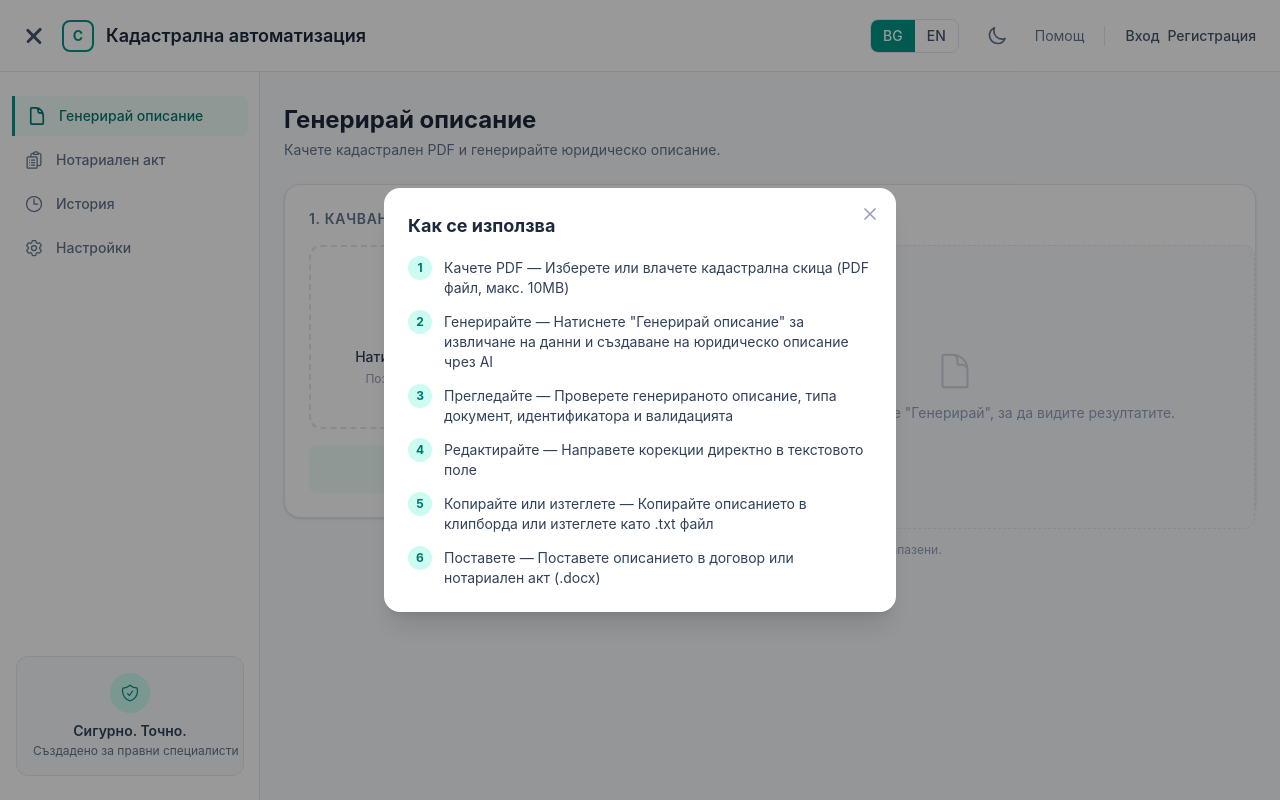
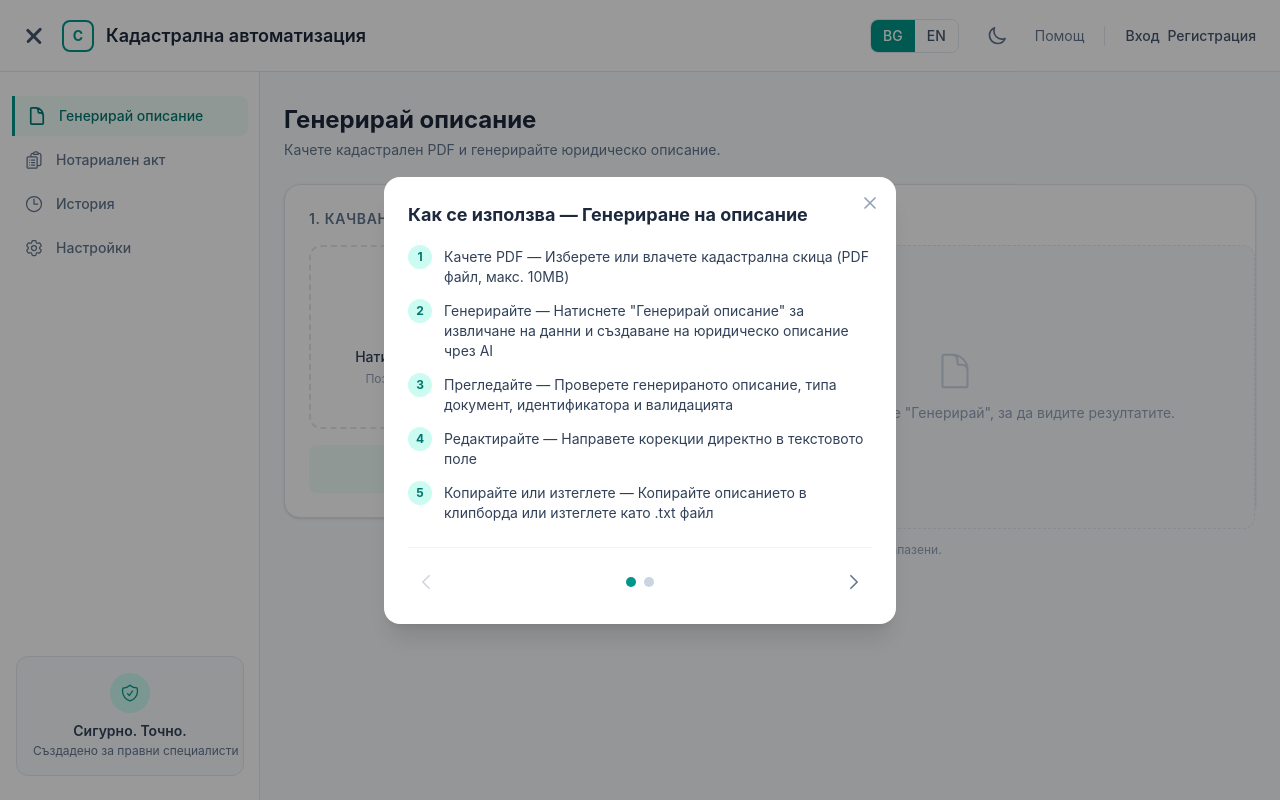
Before and after one commit to Misho-1019/Cadastral-Doc-Automation, a React (Vite) app in the folder frontend/: page / in a window 1280 px wide. Both pictures are taken after a click on the button "Помощ". Built offline with nearby package versions, Linux system fonts and the light colour scheme; no server answers.

Commit message:
Multi-page help modal with notarial act guide

```diff
--- a/frontend/src/components/HelpModal.jsx
+++ b/frontend/src/components/HelpModal.jsx
@@ -1,7 +1,53 @@
-import { useEffect, useRef, useCallback } from "react";
+import { useEffect, useRef, useCallback, useState } from "react";
 import { t } from "../i18n.js";
 
+const pages = {
+  bg: [
+    {
+      title: "Генериране на описание",
+      steps: [
+        "Качете PDF — Изберете или влачете кадастрална скица (PDF файл, макс. 10MB)",
+        "Генерирайте — Натиснете \"Генерирай описание\" за извличане на данни и създаване на юридическо описание чрез AI",
+        "Прегледайте — Проверете генерираното описание, типа документ, идентификатора и валидацията",
+        "Редактирайте — Направете корекции директно в текстовото поле",
+        "Копирайте или изтеглете — Копирайте описанието в клипборда или изтеглете като .txt файл",
+      ],
+    },
+    {
+      title: "Нотариален акт",
+      steps: [
+        "Отворете страница \"Нотариален акт\" — Изберете я от страничното меню",
+        "Качете PDF — Качете кадастрална скица и генерирайте юридическото описание чрез AI",
+        "Попълнете данни — Въведете информация за нотариус, продавач, купувач, цена, банкова сметка, данъчна оценка и предишен нотариален акт",
+        "Изтеглете .docx — Натиснете \"Генерирай нотариален акт\" и файлът се изтегля автоматично",
+      ],
+    },
+  ],
+  en: [
+    {
+      title: "Generate Description",
+      steps: [
+        "Upload PDF — Select or drag a cadastral sketch (PDF file, max 10MB)",
+        "Generate — Click \"Generate Description\" to extract data and create a legal description via AI",
+        "Review — Check the generated description, document type, identifier, and validation",
+        "Edit — Make adjustments directly in the text area",
+        "Copy or Download — Copy the description to clipboard or download as .txt file",
+      ],
+    },
+    {
+      title: "Notarial Act",
+      steps: [
+        "Open \"Notarial Act\" — Select it from the sidebar menu",
+        "Upload PDF — Upload a cadastral sketch and generate the legal description via AI",
+        "Fill in details — Enter notary, seller, buyer, price, bank account, tax assessment, and previous deed information",
+        "Download .docx — Click \"Generate Notarial Act\" and the file downloads automatically",
+      ],
+    },
+  ],
+};
+
 export default function HelpModal({ lang, onClose }) {
+  const [page, setPage] = useState(0);
   const modalRef = useRef(null);
   const previousFocusRef = useRef(null);
 
@@ -10,9 +56,21 @@ export default function HelpModal({ lang, onClose }) {
     return () => previousFocusRef.current?.focus();
   }, []);
 
+  useEffect(() => {
+    setPage(0);
+  }, [lang]);
+
   const handleKeyDown = useCallback((e) => {
     if (e.key === "Escape") {
       onClose();
+      return;
+    }
+    if (e.key === "ArrowRight") {
+      setPage((p) => Math.min(p + 1, pages[lang].length - 1));
+      return;
+    }
+    if (e.key === "ArrowLeft") {
+      setPage((p) => Math.max(p - 1, 0));
       return;
     }
     if (e.key === "Tab") {
@@ -36,23 +94,10 @@ export default function HelpModal({ lang, onClose }) {
         }
       }
     }
-  }, [onClose]);
+  }, [onClose, lang]);
 
-  const steps = lang === "bg" ? [
-    "Качете PDF — Изберете или влачете кадастрална скица (PDF файл, макс. 10MB)",
-    "Генерирайте — Натиснете \"Генерирай описание\" за извличане на данни и създаване на юридическо описание чрез AI",
-    "Прегледайте — Проверете генерираното описание, типа документ, идентификатора и валидацията",
-    "Редактирайте — Направете корекции директно в текстовото поле",
-    "Копирайте или изтеглете — Копирайте описанието в клипборда или изтеглете като .txt файл",
-    "Поставете — Поставете описанието в договор или нотариален акт (.docx)",
-  ] : [
-    "Upload PDF — Select or drag a cadastral sketch (PDF file, max 10MB)",
-    "Generate — Click \"Generate Description\" to extract data and create a legal description via AI",
-    "Review — Check the generated description, document type, identifier, and validation",
-    "Edit — Make adjustments directly in the text area",
-    "Copy or Download — Copy the description to clipboard or download as .txt file",
-    "Paste — Paste the description into a contract or notarial deed (.docx)",
-  ];
+  const p = pages[lang];
+  const current = p[page];
 
   return (
     <div
@@ -64,14 +109,14 @@ export default function HelpModal({ lang, onClose }) {
         ref={modalRef}
         role="dialog"
         aria-modal="true"
-        aria-label={lang === "bg" ? "Помощ" : "Help"}
-        className="relative w-full max-w-lg rounded-2xl bg-white p-6 shadow-xl animate-[fadeInUp_0.25s_ease-out]"
+        aria-label={current.title}
+        className="relative w-full max-w-lg rounded-2xl bg-white dark:bg-slate-800 p-6 shadow-xl animate-[fadeInUp_0.25s_ease-out]"
         onClick={(e) => e.stopPropagation()}
       >
         <button
           type="button"
           onClick={onClose}
-          className="absolute top-4 right-4 text-slate-400 hover:text-slate-600 transition-colors rounded focus-visible:ring-2 focus-visible:ring-teal-500 focus-visible:outline-none"
+          className="absolute top-4 right-4 text-slate-400 hover:text-slate-600 dark:hover:text-slate-300 transition-colors rounded focus-visible:ring-2 focus-visible:ring-teal-500 focus-visible:outline-none"
           aria-label={t(lang, "dismiss")}
         >
           <svg className="w-5 h-5" fill="none" viewBox="0 0 24 24" stroke="currentColor" strokeWidth={2}>
@@ -79,20 +124,62 @@ export default function HelpModal({ lang, onClose }) {
           </svg>
         </button>
 
-        <h2 className="text-lg font-bold text-slate-800 mb-4">
-          {lang === "bg" ? "Как се използва" : "How to use"}
+        <h2 className="text-lg font-bold text-slate-800 dark:text-slate-100 mb-4">
+          {lang === "bg" ? "Как се използва" : "How to use"} — {current.title}
         </h2>
 
-        <ol className="space-y-3">
-          {steps.map((step, i) => (
-            <li key={i} className="flex gap-3 text-sm text-slate-700">
-              <span className="flex h-6 w-6 shrink-0 items-center justify-center rounded-full bg-teal-100 text-xs font-bold text-teal-700">
+        <ol className="space-y-3 min-h-[220px]">
+          {current.steps.map((step, i) => (
+            <li key={i} className="flex gap-3 text-sm text-slate-700 dark:text-slate-300">
+              <span className="flex h-6 w-6 shrink-0 items-center justify-center rounded-full bg-teal-100 dark:bg-teal-900/50 text-xs font-bold text-teal-700 dark:text-teal-400">
                 {i + 1}
               </span>
               <span className="pt-0.5">{step}</span>
             </li>
           ))}
         </ol>
+
+        <div className="flex items-center justify-between mt-6 pt-4 border-t border-slate-100 dark:border-slate-700">
+          <button
+            type="button"
+            onClick={() => setPage((p) => Math.max(p - 1, 0))}
+            disabled={page === 0}
+            className="p-2 rounded-lg text-slate-500 dark:text-slate-400 hover:bg-slate-100 dark:hover:bg-slate-700 disabled:opacity-30 disabled:cursor-default transition-colors focus-visible:ring-2 focus-visible:ring-teal-500 focus-visible:outline-none"
+            aria-label={lang === "bg" ? "Предишна страница" : "Previous page"}
+          >
+            <svg className="w-5 h-5" fill="none" viewBox="0 0 24 24" stroke="currentColor" strokeWidth={2}>
+              <path strokeLinecap="round" strokeLinejoin="round" d="M15.75 19.5L8.25 12l7.5-7.5" />
+            </svg>
+          </button>
+
+          <div className="flex gap-2">
+            {p.map((_, i) => (
+              <button
+                key={i}
+                type="button"
+                onClick={() => setPage(i)}
+                className={`w-2.5 h-2.5 rounded-full transition-colors focus-visible:ring-2 focus-visible:ring-teal-500 focus-visible:outline-none ${
+                  i === page
+                    ? "bg-teal-600 dark:bg-teal-400"
+                    : "bg-slate-300 dark:bg-slate-600 hover:bg-slate-400 dark:hover:bg-slate-500"
+                }`}
+                aria-label={`${lang === "bg" ? "Страница" : "Page"} ${i + 1}`}
+              />
+            ))}
+          </div>
+
+          <button
+            type="button"
+            onClick={() => setPage((p) => Math.min(p + 1, pages[lang].length - 1))}
+            disabled={page === p.length - 1}
+            className="p-2 rounded-lg text-slate-500 dark:text-slate-400 hover:bg-slate-100 dark:hover:bg-slate-700 disabled:opacity-30 disabled:cursor-default transition-colors focus-visible:ring-2 focus-visible:ring-teal-500 focus-visible:outline-none"
+            aria-label={lang === "bg" ? "Следваща страница" : "Next page"}
+          >
+            <svg className="w-5 h-5" fill="none" viewBox="0 0 24 24" stroke="currentColor" strokeWidth={2}>
+              <path strokeLinecap="round" strokeLinejoin="round" d="M8.25 4.5l7.5 7.5-7.5 7.5" />
+            </svg>
+          </button>
+        </div>
       </div>
     </div>
   );
```
